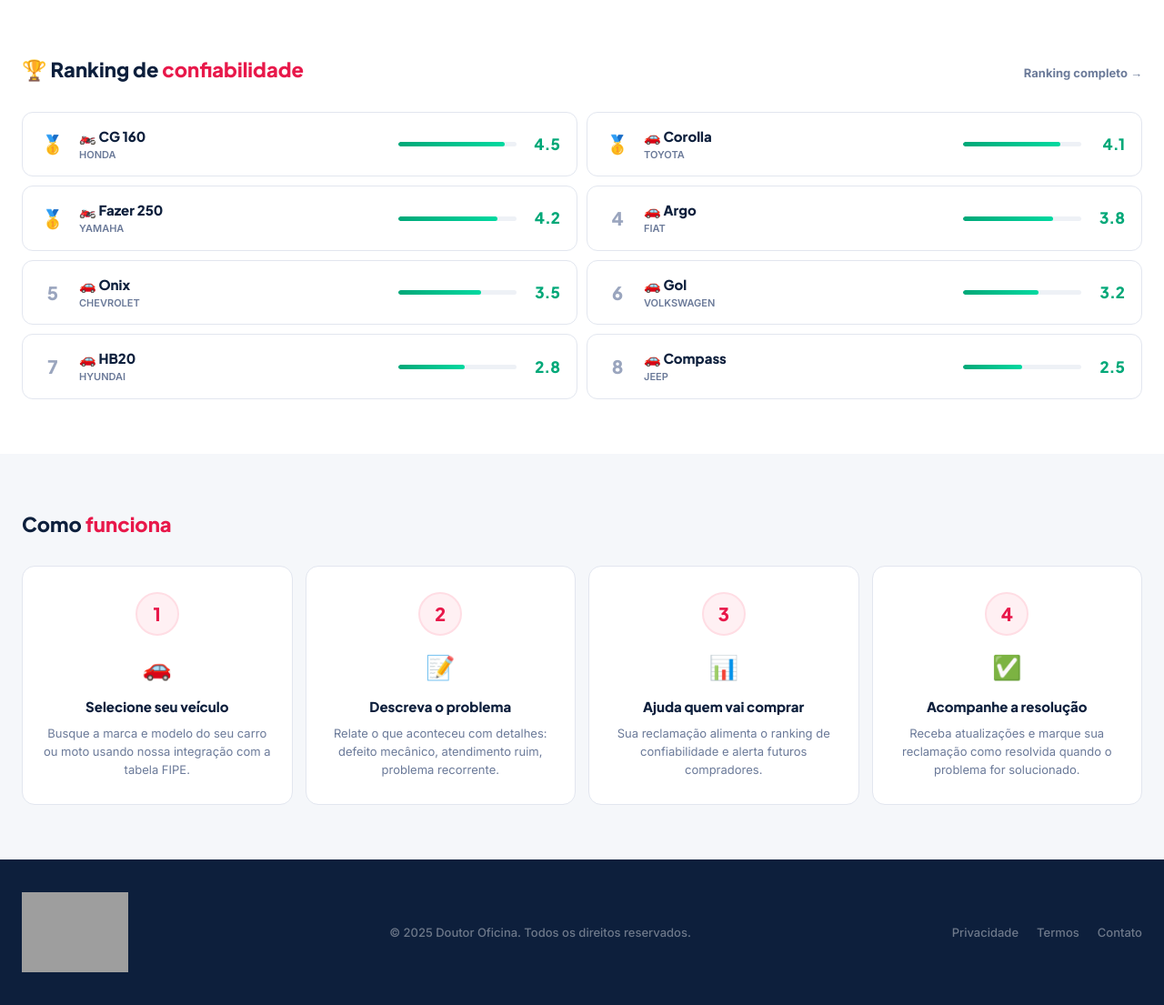
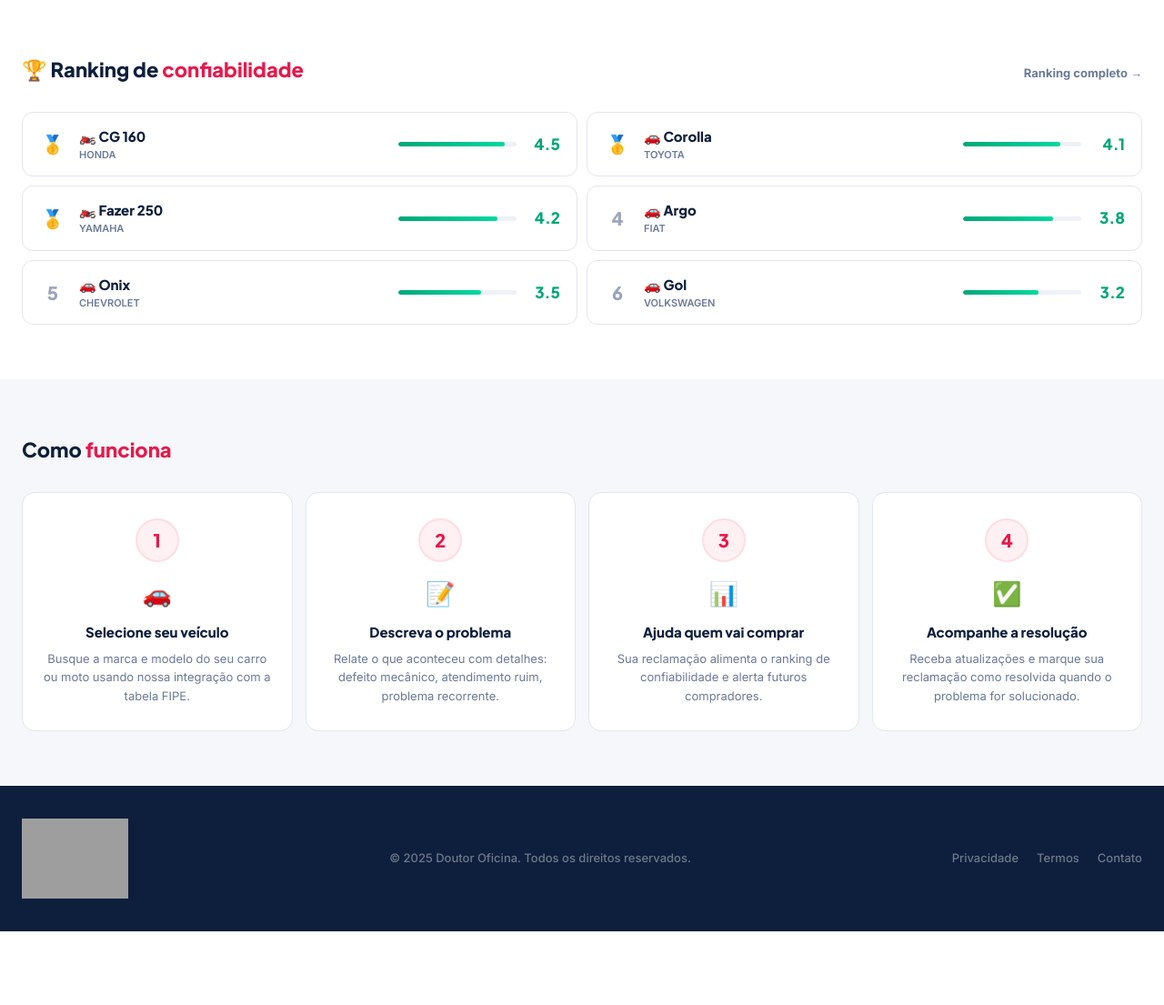
Before and after one commit to edircesar/doutoroficina, a PHP site: page / in a window 1280 px wide. Shown: the part 2221-3326 px from the top of the page at 91% size. After the commit the page ends 3245 px from the top, so only its background shows below. Run offline with PHP 8.4, Linux system fonts and the light colour scheme; data that the repository does not hold is empty; some libraries are stand-ins or nearby versions; grey boxes are pictures that could not be loaded.

Commit message:
Limit home page ranking to 6 items and fix ranking menu link

```diff
--- a/assets/js/app.js
+++ b/assets/js/app.js
@@ -309,7 +309,7 @@ function renderComplaints(){
 }
 
 function renderRanking(){
-  document.getElementById('ranking-grid').innerHTML=rankingData.map(r=>{
+  document.getElementById('ranking-grid').innerHTML=rankingData.slice(0, 6).map(r=>{
     const pc=r.pos<=3?`pos-${r.pos}`:'pos-o';
     const medal=r.pos<=3?['🥇','🥇','🥇'][r.pos-1]:r.pos;
     return`<div class="rank-item" onclick="showVehicleProfile('${r.pos}')">
--- a/index.php
+++ b/index.php
@@ -23,7 +23,7 @@
     </a>
 
     <div class="nav-actions">
-      <a class="nav-link" href="#" onclick="showPage('home')">Ranking</a>
+      <a class="nav-link" href="#" onclick="showPage('full-ranking')">Ranking</a>
       <a class="nav-link" href="#" onclick="showPage('compare')">Comparar</a>
       <div id="nav-auth-area">
         <a class="nav-link" href="#" onclick="openAuth('login')">Entrar</a>
```
